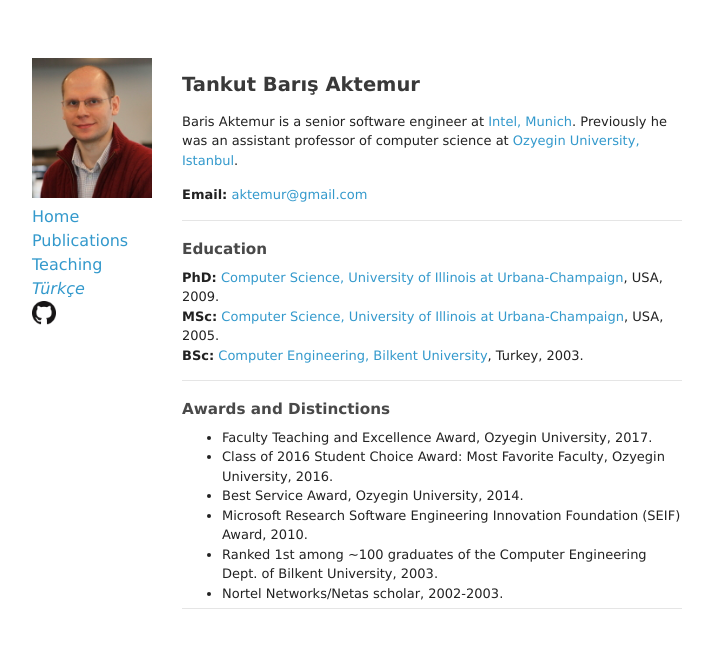
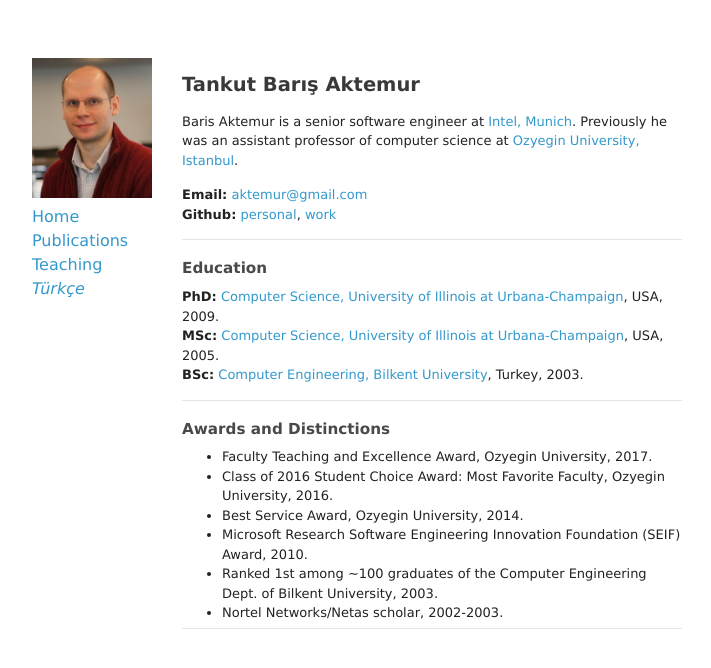
Before and after one commit to aktemur/aktemur.github.io, a Jekyll site: the page built from index.md, in a window 1280 px wide. Shown: the top 668 px of the page, without its empty margins (283-994 px from the left). Built offline with Jekyll 4.4.1, drawn with Linux system fonts in a browser that asks for light colours; our own code applies the rules of GitHub Pages for plain Markdown files.

Commit message:
Add github links

```diff
--- a/_layouts/default.html
+++ b/_layouts/default.html
@@ -29,7 +29,6 @@
                 <a href="publications.html">Publications</a><br>
                 <a href="teaching.html">Teaching</a><br>
                 <a href="turkce.html"><i>Türkçe</i></a><br>
-                <a href="https://github.com/aktemur"><img src="data/github.png" width="24px"/></a><br>
               </div>
             </header>
             <section>
--- a/index.md
+++ b/index.md
@@ -9,6 +9,7 @@ Previously he was
 an assistant professor of computer science at [Ozyegin University, Istanbul](http://ozyegin.edu.tr).
 
 **Email:** <aktemur@gmail.com>
+**Github:** [personal](https://github.com/aktemur), [work](https://github.com/barisaktemur)
 
 ---
 
```
